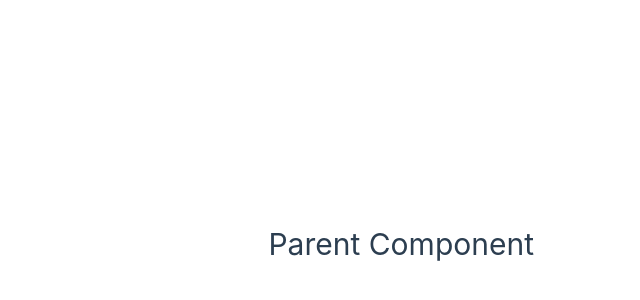
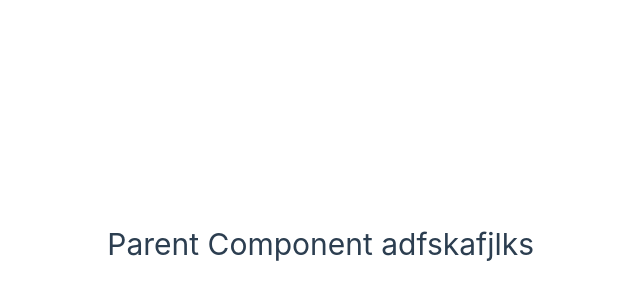
Before and after one commit to Manjinder-dotcom/Vue, a Vue app in the folder vue-project/: page / in a window 1280 px wide. Shown: the part 156-456 px from the top of the page, without its empty margins (106-746 px from the left). Built offline with nearby package versions, Linux system fonts and the light colour scheme.

Commit message:
First Commit

```diff
--- a/vue-project/src/components/ParentComponent.vue
+++ b/vue-project/src/components/ParentComponent.vue
@@ -4,5 +4,5 @@
 
 <template>
 
- <h1>Parent Component</h1>
+ <h1>Parent Component adfskafjlks</h1>
 </template>
```
